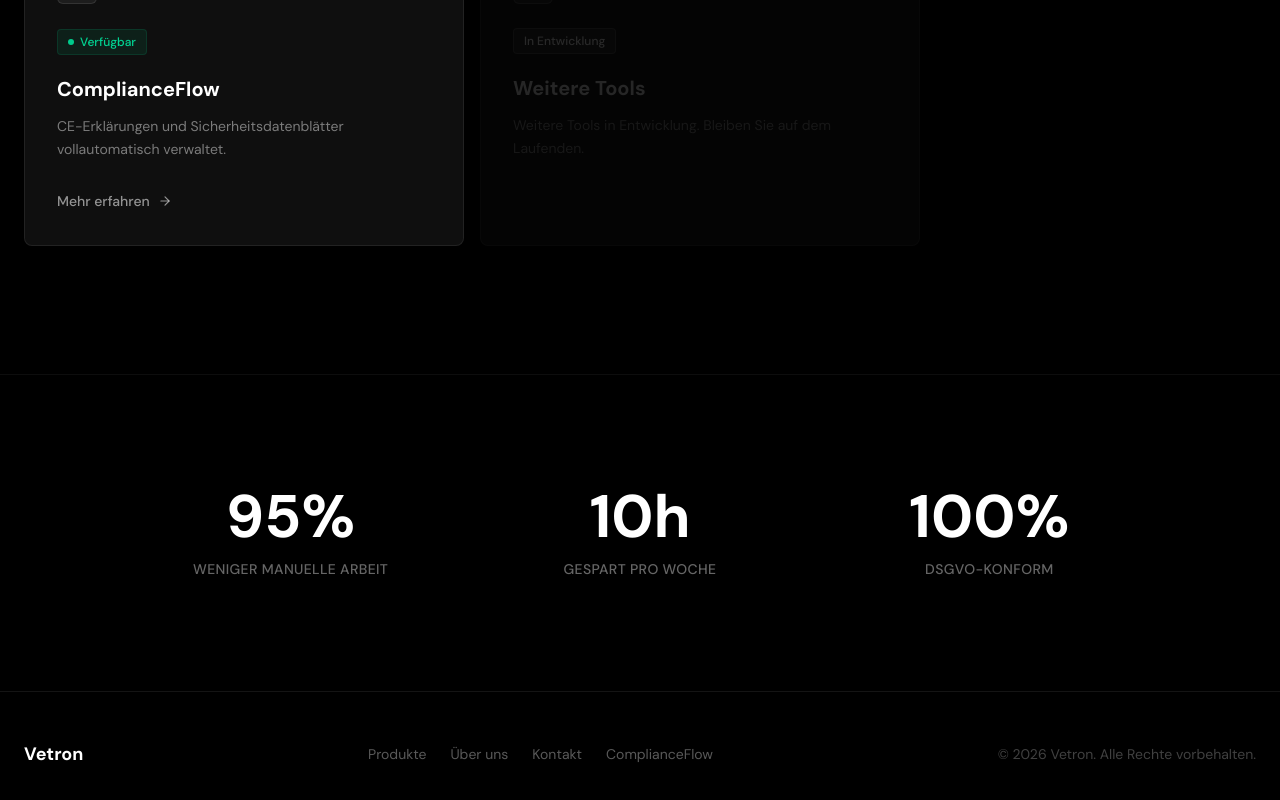
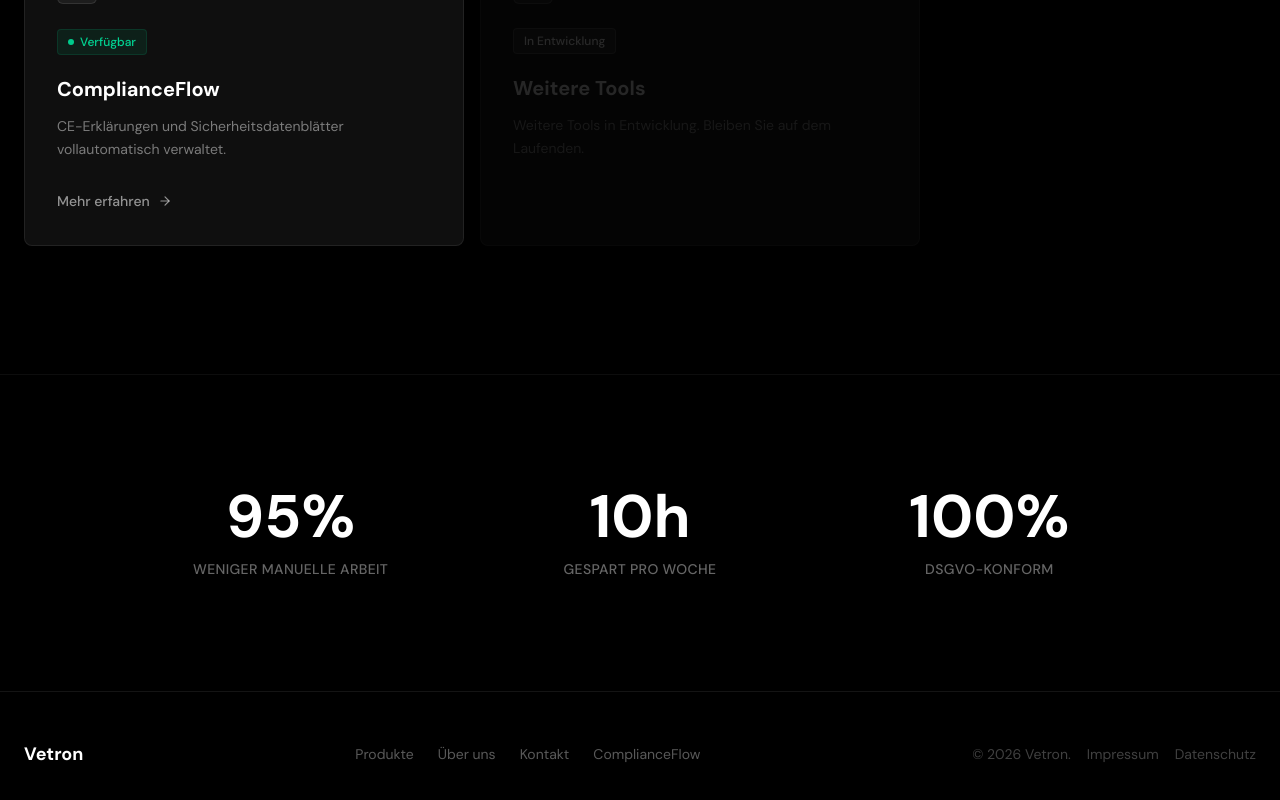
Before and after one commit to fabiolechner/vetron-landing, a Next.js app: page / in a window 1280 px wide. Shown: the part 2971-3771 px from the top of the page. Built offline with nearby package versions, Linux system fonts and the light colour scheme.

Commit message:
feat: add Impressum and Datenschutz links to footer

```diff
--- a/components/footer.tsx
+++ b/components/footer.tsx
@@ -17,8 +17,12 @@ export default function Footer() {
           <Link href="/complianceflow" className="text-sm text-white/35 hover:text-white/60 transition-colors">ComplianceFlow</Link>
         </div>
 
-        {/* Copyright */}
-        <p className="text-sm text-white/25">© 2026 Vetron. Alle Rechte vorbehalten.</p>
+        {/* Copyright + Legal */}
+        <div className="flex items-center gap-4">
+          <p className="text-sm text-white/25">© 2026 Vetron.</p>
+          <Link href="/impressum" className="text-sm text-white/25 hover:text-white/50 transition-colors">Impressum</Link>
+          <Link href="/datenschutz" className="text-sm text-white/25 hover:text-white/50 transition-colors">Datenschutz</Link>
+        </div>
       </div>
     </footer>
   );
```
